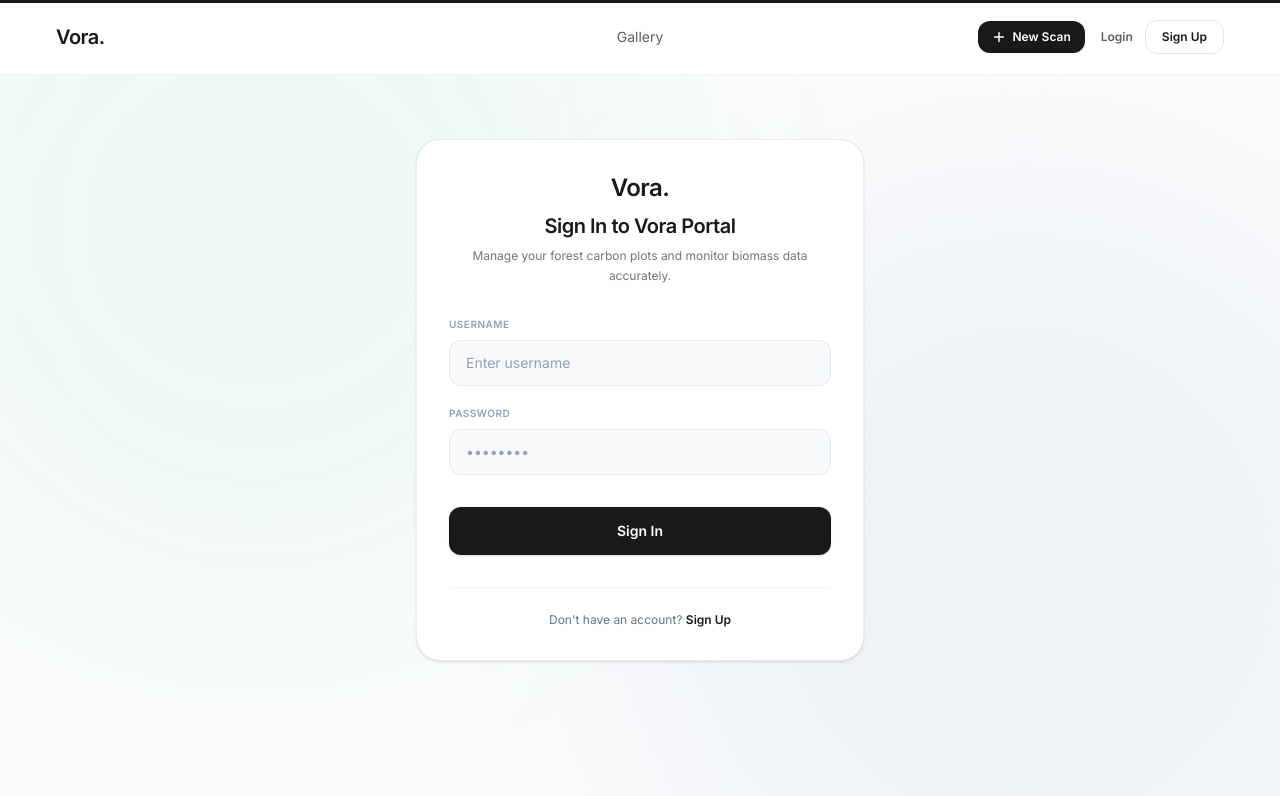
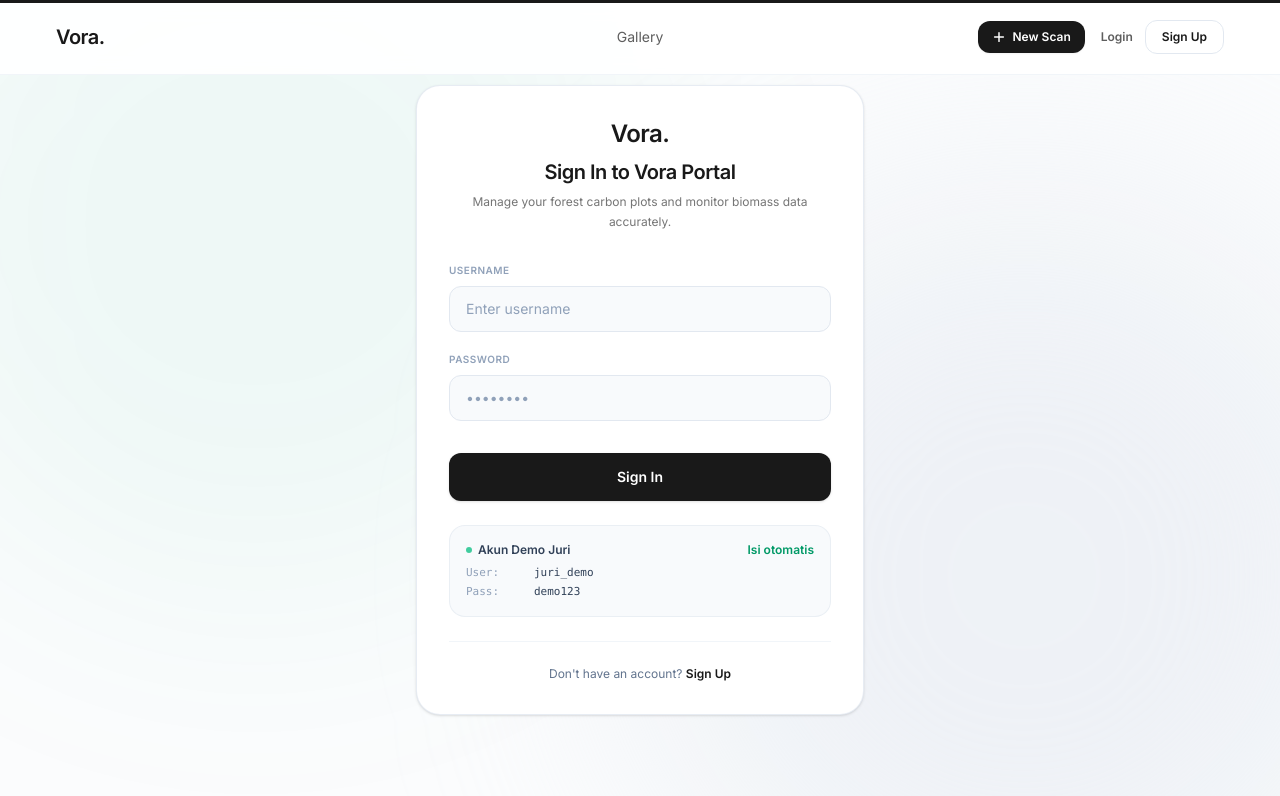
Before and after one commit to glacerous/vora-frontend, a Next.js app: page /login in a window 1280 px wide. Shown: the top 796 px of the page. Built offline with nearby package versions, Linux system fonts and the light colour scheme; no server answers; a web font is replaced by a local one.

Commit message:
feat: add demo jury credentials and autofill functionality on login page

```diff
--- a/src/app/login/page.tsx
+++ b/src/app/login/page.tsx
@@ -18,6 +18,11 @@ function LoginForm() {
   const [password, setPassword] = useState("");
   const [error, setError] = useState<string | null>(null);
   const [loading, setLoading] = useState(false);
+
+  const handleFillDemo = () => {
+    setUsername("juri_demo");
+    setPassword("demo123");
+  };
 
   // If already logged in, redirect directly.
   useEffect(() => {
@@ -128,9 +133,31 @@ function LoginForm() {
           </button>
         </form>
 
-        <div className="mt-8 pt-6 border-t border-slate-100 text-center">
+        <div className="mt-6 p-4 bg-slate-50 border border-slate-200/60 rounded-2xl text-xs flex flex-col gap-2 relative">
+          <div className="flex items-center justify-between">
+            <div className="flex items-center gap-1.5 font-semibold text-slate-700">
+              <span className="w-1.5 h-1.5 rounded-full bg-emerald-500 animate-pulse shrink-0" />
+              <span>Akun Demo Juri</span>
+            </div>
+            <button
+              type="button"
+              onClick={handleFillDemo}
+              className="text-xs text-emerald-600 hover:text-emerald-700 font-semibold transition-colors hover:underline cursor-pointer select-none"
+            >
+              Isi otomatis
+            </button>
+          </div>
+          <div className="grid grid-cols-[60px_1fr] gap-x-2 gap-y-1 font-mono text-[11px]">
+            <span className="text-slate-400">User:</span>
+            <span className="text-slate-700 select-all">juri_demo</span>
+            <span className="text-slate-400">Pass:</span>
+            <span className="text-slate-700 select-all">demo123</span>
+          </div>
+        </div>
+
+        <div className="mt-6 pt-6 border-t border-slate-100 text-center">
           <p className="text-xs text-slate-500">
-            Don't have an account?{" "}
+            Don&apos;t have an account?{" "}
             <Link href="/register" className="text-[#191919] hover:underline font-semibold">
               Sign Up
             </Link>
```
